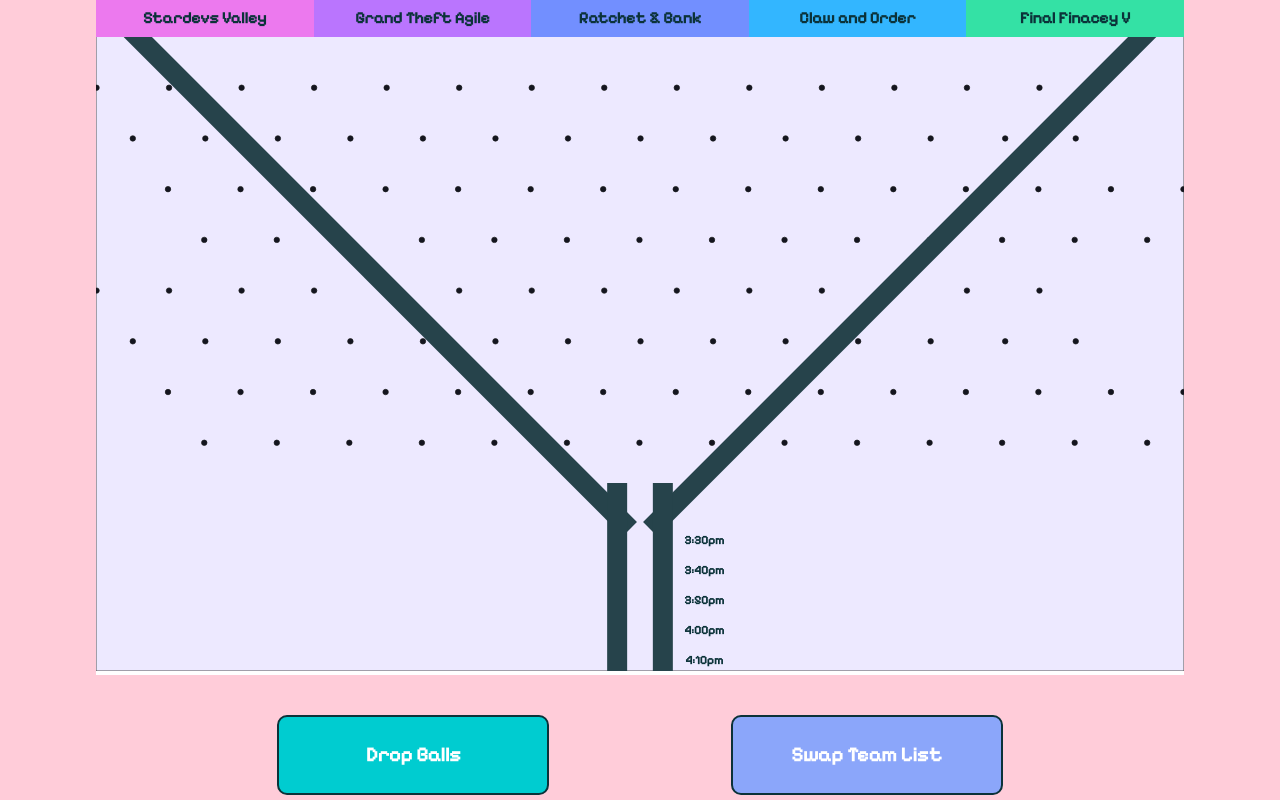
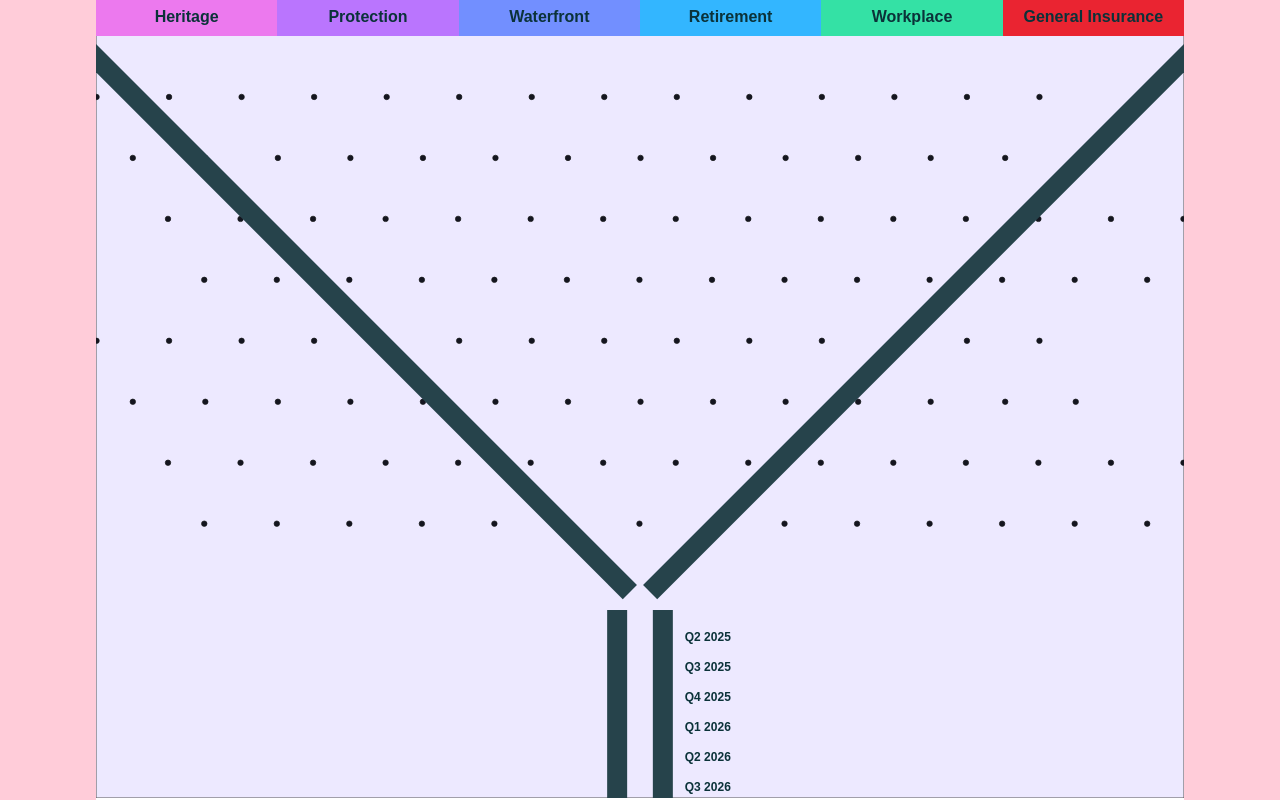
Before and after one commit to jackmcgrory/dropper-game, a React (Create React App) app: page / in a window 1280 px wide. Built offline with nearby package versions, Linux system fonts and the light colour scheme.

Commit message:
quarter update

```diff
--- a/src/App.css
+++ b/src/App.css
@@ -8,7 +8,7 @@
 }
 
 * {
-  font-family: 'MyCustomFont', sans-serif; /* Add fallback font */
+  font-family: sans-serif; /* Add fallback font */
 }
 
 .app-container {
--- a/src/PlinkoDropper.css
+++ b/src/PlinkoDropper.css
@@ -33,7 +33,7 @@
     bottom: 0px; /* Use pixel value for fixed position - need to adapt */
     width: 100%;
     line-height: 30px;
-    left: 45.9%;
+    left: 47.9%;
 }
 
 .bucket-label {
--- a/src/PlinkoDropper.js
+++ b/src/PlinkoDropper.js
@@ -12,14 +12,10 @@ const PlinkoDropper = ({ labels = [], initialCols = 30, initialRows = 8, bucketH
 
   const baseWidth = 1200;
 
-  const colourList = ['#EC79EE', '#BA75FE', '#728FFF', '#33B6FF', '#34E1A5'];
-  const teamNameListA = ['Stardevs Valley', 'Grand Theft Agile', 'Ratchet & Bank', 'Claw and Order', 'Final Finacey V'];
-  const teamNameListB = ['Collossal Cave Adventurers', 'Must Be Napier', 'Polar Ducks', '3 Raccoons in a Trench Coat', 'University of Dundee'];
-  const timeList = ['3:30pm', '3:40pm', '3:50pm', '4:00pm', '4:10pm'];
-  const [currentTeamList, setCurrentTeamList] = useState(teamNameListA);
+ const colourList = ['#EC79EE', '#BA75FE', '#728FFF', '#33B6FF', '#34E1A5','#ea2431' ];
+  const teamList = ['Heritage', 'Protection', 'Waterfront','Retirement', 'Workplace', 'General Insurance'];
+  const timeList = ['Q2 2025', 'Q3 2025', 'Q4 2025', 'Q1 2026', 'Q2 2026', 'Q3 2026'];
   var totalNumberOfBalls = 0;
-  const [shuffledLabels, setShuffledLabels] = useState(labels);
-  const [bucketStatus, setBucketStatus] = useState(new Array(labels.length).fill(true)); // Track bucket status
 
   useEffect(() => {
     initializeRenderer();
@@ -28,13 +24,7 @@ const PlinkoDropper = ({ labels = [], initialCols = 30, initialRows = 8, bucketH
       clearRenderer();
       window.removeEventListener('resize', handleResize);
     };
-  }, [shuffledLabels, bucketHeight, initialCols, initialRows, ballSize, currentTeamList]);
-
-  useEffect(() => {
-    // reset
-    setShuffledLabels(labels);
-    setBucketStatus(new Array(labels.length).fill(true));
-  }, [labels]);
+  }, [ bucketHeight, initialCols, initialRows, ballSize]);
 
   const handleResize = () => {
     clearRenderer();
@@ -192,7 +182,7 @@ const PlinkoDropper = ({ labels = [], initialCols = 30, initialRows = 8, bucketH
     const x = Math.random() * width;
     const jitter = (Math.random() - 0.5) * 100;
     const grainColor = colourList[totalNumberOfBalls % colourList.length];
-    const grain = Bodies.circle(x, jitter, ballSize * width / baseWidth, {
+    let grain = Bodies.circle(x, jitter, ballSize * width / baseWidth, {
       friction: 0.05,
       restitution: 1.1,
       density: 0.001,
@@ -200,25 +190,27 @@ const PlinkoDropper = ({ labels = [], initialCols = 30, initialRows = 8, bucketH
         fillStyle: grainColor,
       }
     });
-    console.log("adding grain");
+ if (totalNumberOfBalls == 5){
+      grain = Bodies.circle(width/2, canvasRef.current.offsetHeight, ballSize * width / baseWidth, {
+        friction: 0.05,
+        restitution: 0.1,
+        density: 5.0,
+        render: {
+          fillStyle: grainColor,
+        }
+      });
+    }
+
     grainList.push(grain);
     World.add(engineRef.current.world, grain);
   };
 
   const dropBalls = () => {
-    for(var i = 0; i < 5; i++){
+    for(var i = 0; i < 6; i++){
       totalNumberOfBalls++;
       addGrain();
     }
       console.log("totalnum balls " + totalNumberOfBalls);
-  };
-
-  const shuffleLabels = () => {
-    if(currentTeamList[0] == 'Stardevs Valley'){
-      setCurrentTeamList(teamNameListB);
-    }else {
-      setCurrentTeamList(teamNameListA);
-    }
   };
 
   const clearRenderer = () => {
@@ -236,7 +228,7 @@ const PlinkoDropper = ({ labels = [], initialCols = 30, initialRows = 8, bucketH
          <div className="color-guide">
         {colourList.map((color, index) => (
           <div key={index} className="color-guide-item" style={{ backgroundColor: color }}>
-            {currentTeamList[index]}
+            {teamList[index]}
           </div>
         ))}
       </div>
@@ -250,11 +242,6 @@ const PlinkoDropper = ({ labels = [], initialCols = 30, initialRows = 8, bucketH
         </div>
         <div ref={canvasRef} onMouseDown={dropBalls} className="dropper-canvas" />
       </div>
-      <div className="control-padding"></div>
-      <div className="controls">
-        <button onClick={dropBalls} className='button'>Drop Balls</button>
-     <button onClick={shuffleLabels} className='button alternate'>Swap Team List</button>
-      </div>
     </div>
   );
 };
```
